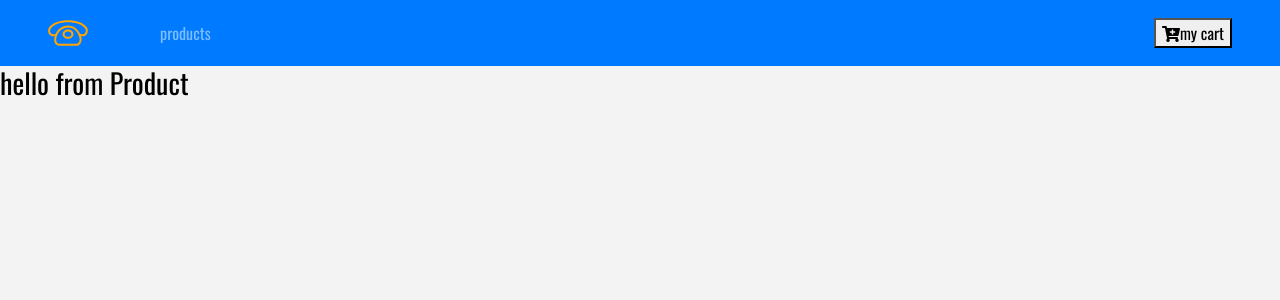
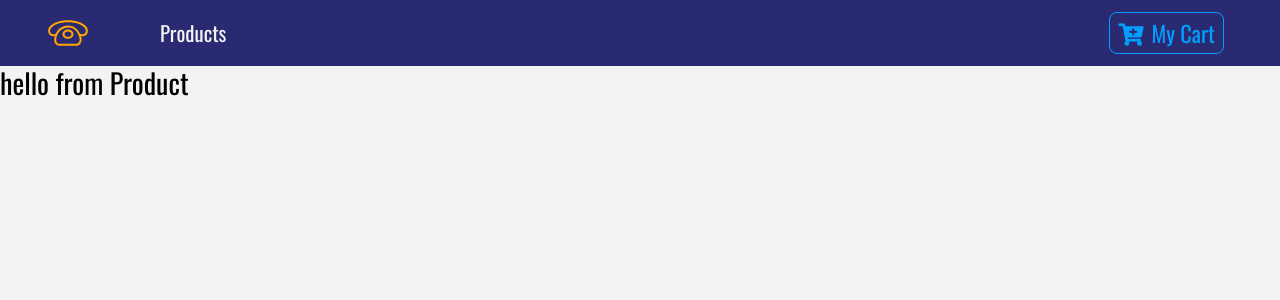
Before and after one commit to glenvasa/cellphone-store, a React (Create React App) app: page / in a window 1280 px wide. Shown: the top 300 px of the page. Built offline with nearby package versions, Linux system fonts and the light colour scheme.

Commit message:
Added NavWrapped styled component

```diff
--- a/src/components/Navbar.js
+++ b/src/components/Navbar.js
@@ -1,11 +1,13 @@
 import React, { Component } from "react";
 import { Link } from "react-router-dom";
 import logo from "../logo.svg";
+import styled from "styled-components";
+import { ButtonContainer } from "./Button";
 
 export default class Navbar extends Component {
   render() {
     return (
-      <nav className="navbar navbar-expand-sm bg-primary navbar-dark px-sm-5">
+      <NavWrapper className="navbar navbar-expand-sm navbar-dark px-sm-5">
         {/* https://www.iconfinder.com/icons/1243689/call_phone_icon Creative
         Commons (Attribution 3.0 Unported);
         https://www.iconfinder.com/Makoto_msk */}
@@ -20,12 +22,23 @@
           </li>
         </ul>
         <Link to="/cart" className="ml-auto">
-          <button>
-            <i className="fas fa-cart-plus"></i>
+          <ButtonContainer>
+            <span className="mr-2">
+              <i className="fas fa-cart-plus"></i>
+            </span>
             my cart
-          </button>
+          </ButtonContainer>
         </Link>
-      </nav>
+      </NavWrapper>
     );
   }
 }
+
+const NavWrapper = styled.nav`
+  background: var(--mainBlue);
+  .nav-link {
+    color: var(--mainWhite) !important;
+    font-size: 1.3rem;
+    text-transform: capitalize;
+  }
+`;
```
